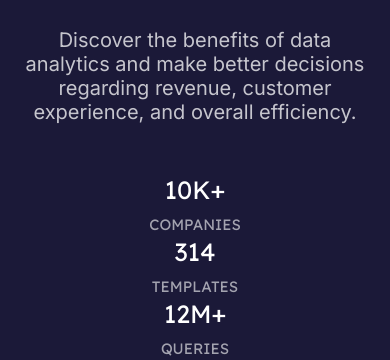
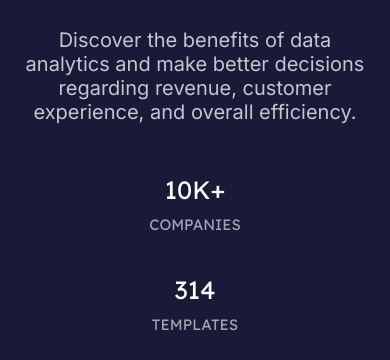
Before and after one commit to stevinho29/stats_preview_cards_challenge, a plain HTML site: page index.html in a window 390 px wide. Shown: the part 484-844 px from the top of the page. Drawn offline with Linux system fonts and the light colour scheme.

```diff
--- a/style.css
+++ b/style.css
@@ -108,8 +108,8 @@ h2{
         justify-content: space-between;
     }
     .col-indicators{
-        flex-basis: 50px;
         font-family: 'Lexend Deca', sans-serif;
+        height: 100px;
     }
     .image-persons{
         background: url("images/image-header-mobile.jpg");
```
